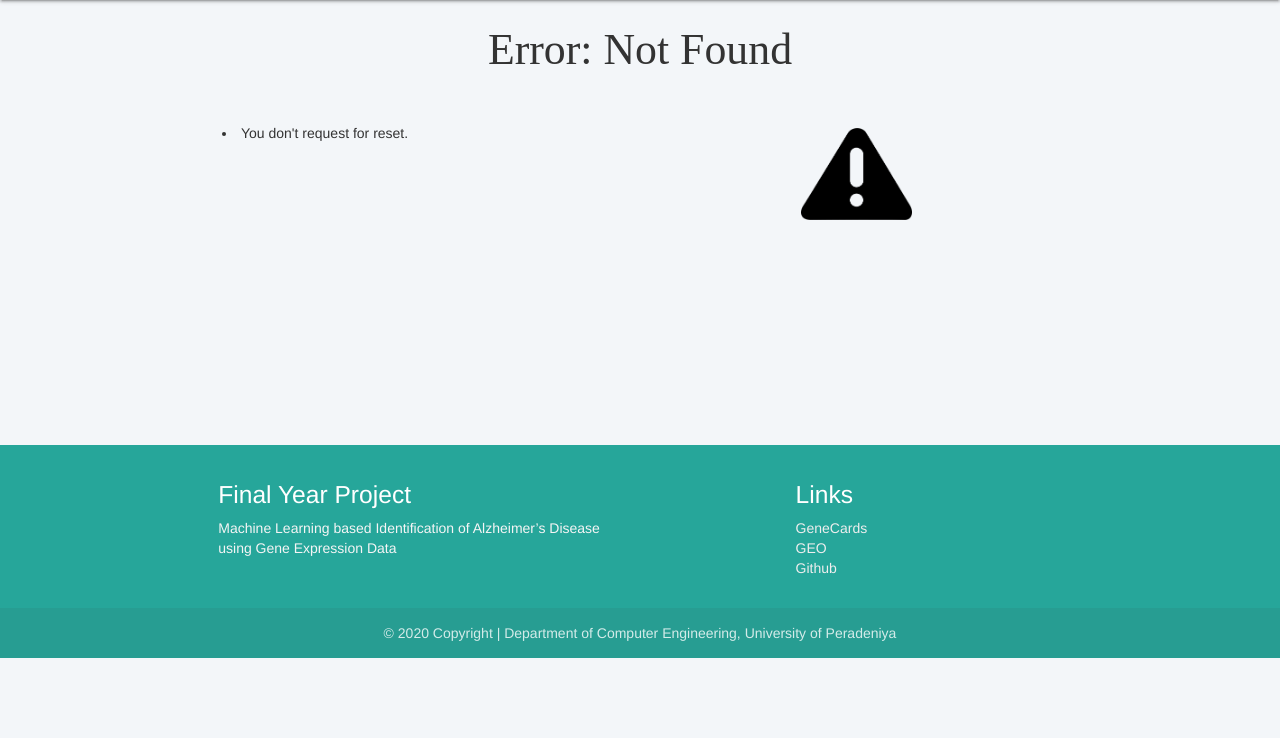
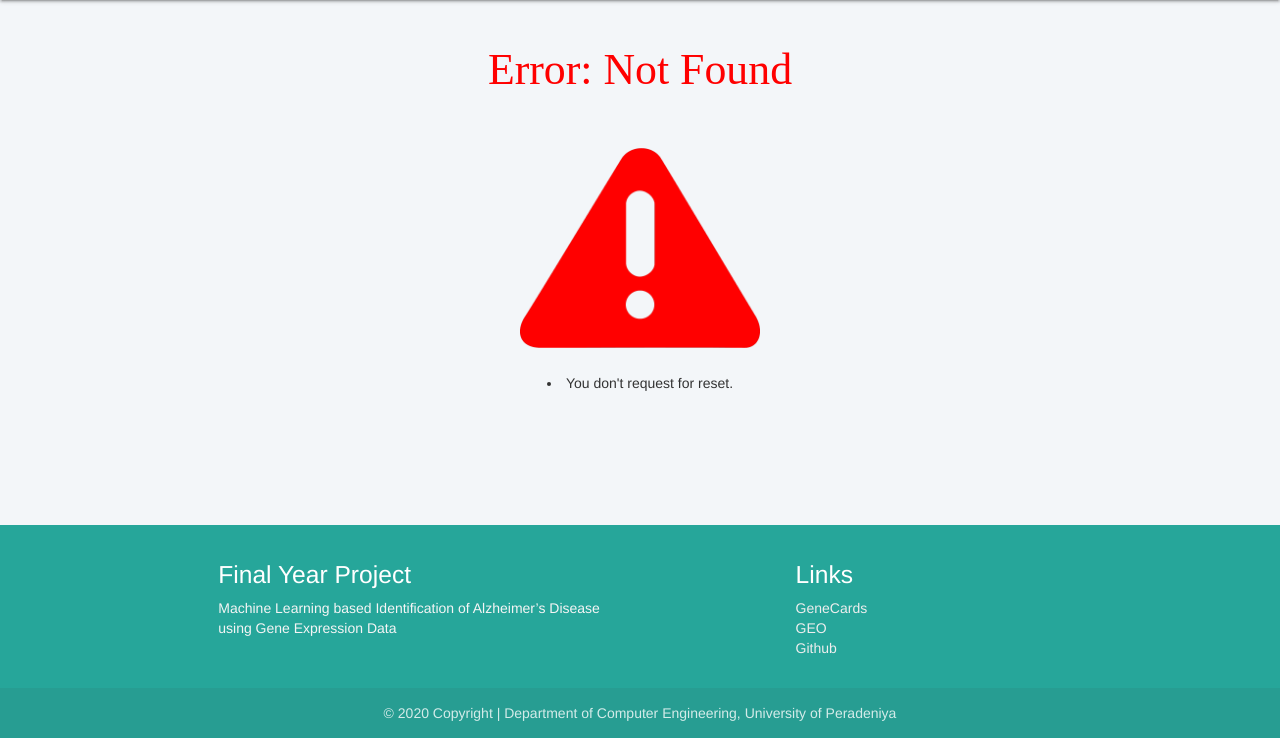
Before and after one commit to shehanshaman/Alz-App, a Flask app: page /auth/reset/ in a window 1280 px wide. Shown: the part 64-802 px from the top of the page. Before the commit the page ends 722 px from the top, so only its background shows below. Run offline with Flask 2, Linux system fonts and the light colour scheme; data that the repository does not hold is empty; some libraries are stand-ins or nearby versions.

Commit message:
error page change

```diff
--- a/flaskr/templates/error.html
+++ b/flaskr/templates/error.html
@@ -6,7 +6,7 @@
     <meta name="viewport" content="width=device-width, initial-scale=1.0">
 
     <title>FYP: Modeling</title>
-    <link rel="shortcut icon" href="{{ url_for('static', filename='images/favicon.png') }}">
+    <link rel="shortcut icon" href="{{ url_for('static', filename='images/favicon_error.png') }}">
     <!--bootstrap-->
     <link rel="stylesheet" href="{{ url_for('static', filename='bootstrap/css/bootstrap.min.css') }}">
 
@@ -33,25 +33,28 @@
 <!-- Dropdown Structure -->
 {% include 'horizontal_nav_bar.html' %}
 
-<div id="mainDataInterface-id" class="container mainDataInterface">
+<div id="mainDataInterface-id" style="margin-bottom: 80px;" class="container mainDataInterface">
 
     <div class="step-content">
         <div class="row head-word">
-            <h3 id="h3-head-1" class="card__title" style="text-align: center;">Error: {{ errors[0] }}</h3>
+            <h3 id="h3-head-1" class="card__title" style="text-align: center;color: red;margin-top: 25px;">Error: {{ errors[0] }}</h3>
         </div>
 
         <br>
 
         <div class="row">
-            <div class="col-sm-6">
+            <div class="col-sm-12 center">
+                <img src="{{ url_for('static', filename='images/error/not_found.png') }}" alt="error">
+            </div>
+        </div>
+
+        <div class="row">
+            <div class="col-sm-12" style="text-align: center;">
                 {% for error in errors[1] %}
                     <li>{{ error }}</li>
                 {% endfor %}
             </div>
 
-            <div class="col-sm-6 center">
-                <img src="{{ url_for('static', filename='images/error/not_found.png') }}" alt="error">
-            </div>
         </div>
 
     </div>
```
Also changed, not shown: flaskr/static/images/error/not_found.png, flaskr/static/images/favicon_error.png (added).
